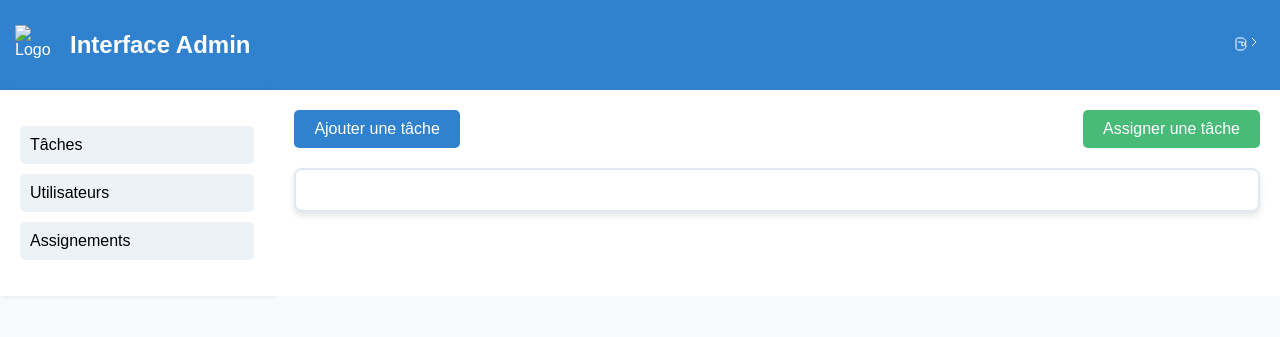
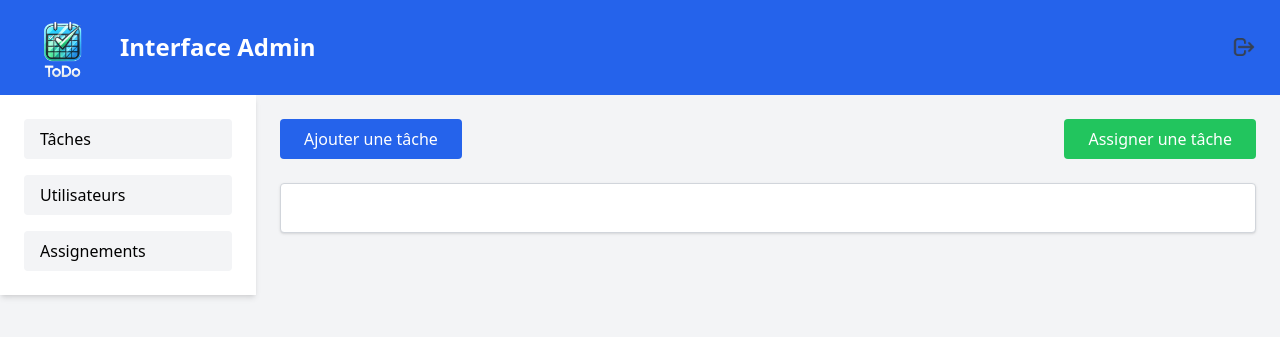
Before and after one commit to Youcode-Classe-E-2024-2025/ElHamzaoui_ZIRARI-todo_OOP, a PHP site: page / in a window 1280 px wide. Shown: the top 337 px of the page. Run offline with PHP 8.4, Linux system fonts and the light colour scheme; some libraries are stand-ins or nearby versions.

Commit message:
réglement du problème du chemain

```diff
--- a/App/view/taskForm.php
+++ /dev/null
@@ -1,305 +0,0 @@
-<!DOCTYPE html>
-<html lang="fr">
-<head>
-    <meta charset="UTF-8">
-    <meta name="viewport" content="width=device-width, initial-scale=1.0">
-    <title>Interface Admin</title>
-    <style>
-        /* Global Styles */
-        body {
-            font-family: Arial, sans-serif;
-            margin: 0;
-            padding: 0;
-            background-color: #f7fafc;
-        }
-
-        /* Header */
-        header {
-            background-color: #3182ce;
-            color: white;
-            display: flex;
-            justify-content: space-between;
-            align-items: center;
-            padding: 15px;
-        }
-
-        header img {
-            width: 40px;
-            height: 40px;
-            margin-right: 15px;
-        }
-
-        header h1 {
-            font-size: 24px;
-            font-weight: bold;
-        }
-
-        header button {
-            background: none;
-            border: none;
-            color: white;
-            font-size: 24px;
-            cursor: pointer;
-        }
-
-        /* Sidebar */
-        .sidebar {
-            width: 250px;
-            background-color: white;
-            padding: 20px;
-            box-shadow: 2px 0 5px rgba(0, 0, 0, 0.1);
-        }
-
-        .sidebar ul {
-            list-style-type: none;
-            padding: 0;
-        }
-
-        .sidebar li {
-            margin-bottom: 10px;
-        }
-
-        .sidebar button {
-            width: 100%;
-            padding: 10px;
-            text-align: left;
-            background-color: #edf2f7;
-            border: none;
-            cursor: pointer;
-            font-size: 16px;
-            border-radius: 5px;
-        }
-
-        .sidebar button:hover {
-            background-color: #e2e8f0;
-        }
-
-        /* Main Content Area */
-        .main-content {
-            padding: 20px;
-            width: calc(100% - 250px);
-            background-color: white;
-        }
-
-        .main-content .buttons {
-            display: flex;
-            justify-content: space-between;
-            margin-bottom: 20px;
-        }
-
-        .main-content button {
-            padding: 10px 20px;
-            font-size: 16px;
-            cursor: pointer;
-            border-radius: 5px;
-        }
-
-        .main-content .btn-add {
-            background-color: #3182ce;
-            color: white;
-            border: none;
-        }
-
-        .main-content .btn-assign {
-            background-color: #48bb78;
-            color: white;
-            border: none;
-        }
-
-        /* Content Box */
-        .content-box {
-            border: 2px solid #e2e8f0; /* Encadrer la zone */
-            border-radius: 8px; /* Coins arrondis */
-            background-color: white;
-            box-shadow: 0 4px 6px rgba(0, 0, 0, 0.1); /* Box shadow */
-            padding: 20px;
-        }
-
-        /* Sections */
-        .section {
-            display: none;
-        }
-
-        /* Visible Section */
-        .section.active {
-            display: block;
-        }
-
-        /* Modal Styles */
-        .modal {
-            display: none;
-            position: fixed;
-            top: 0;
-            left: 0;
-            width: 100%;
-            height: 100%;
-            background-color: rgba(0, 0, 0, 0.5);
-            justify-content: center;
-            align-items: center;
-        }
-
-        .modal-content {
-            background-color: white;
-            padding: 30px;
-            border-radius: 8px;
-            width: 450px;
-            box-shadow: 0 4px 6px rgba(0, 0, 0, 0.1);
-        }
-
-        .modal-content h2 {
-            font-size: 20px;
-            margin-bottom: 20px;
-            text-align: center;
-        }
-
-        .modal-content form {
-            display: flex;
-            flex-direction: column;
-        }
-
-        .modal-content label {
-            margin-bottom: 5px;
-            font-size: 14px;
-        }
-
-        .modal-content input, .modal-content textarea, .modal-content select {
-            margin-bottom: 15px;
-            padding: 10px;
-            font-size: 14px;
-            border: 1px solid #ccc;
-            border-radius: 5px;
-        }
-
-        .modal-content button {
-            padding: 12px 20px;
-            font-size: 16px;
-            cursor: pointer;
-            background-color: #3182ce;
-            color: white;
-            border: none;
-            border-radius: 5px;
-            margin-top: 10px;
-        }
-
-        .modal-content button.cancel {
-            background-color: #e53e3e;
-        }
-
-        .modal-content button:hover {
-            opacity: 0.9;
-        }
-    </style>
-</head>
-<body>
-
-    <!-- Header -->
-    <header>
-        <div style="display: flex; align-items: center;">
-            <!-- Logo -->
-            <img src="https://via.placeholder.com/50" alt="Logo">
-            <h1>Interface Admin</h1>
-        </div>
-        <!-- Logout Icon -->
-        <button>
-            <svg xmlns="http://www.w3.org/2000/svg" width="24" height="24" fill="none" stroke="currentColor" viewBox="0 0 24 24" class="w-6 h-6">
-                <path d="M17 16l4-4-4-4M7 12H3m4 0c2 0 4 2 4 4s-2 4-4 4H3c-1.1 0-2-.9-2-2v-8c0-1.1.9-2 2-2h4c2 0 4 2 4 4s-2 4-4 4H7z"></path>
-            </svg>
-        </button>
-    </header>
-
-    <div style="display: flex;">
-        <!-- Sidebar -->
-        <div class="sidebar">
-            <ul>
-                <li><button onclick="showSection('tasks')">Tâches</button></li>
-                <li><button onclick="showSection('users')">Utilisateurs</button></li>
-                <li><button onclick="showSection('assignments')">Assignements</button></li>
-            </ul>
-        </div>
-
-        <!-- Main Content -->
-        <div class="main-content">
-            <!-- Buttons in Content Area -->
-            <div class="buttons">
-                <button class="btn-add" onclick="openModal()">Ajouter une tâche</button>
-                <button class="btn-assign" onclick="assignTask()">Assigner une tâche</button>
-            </div>
-
-            <!-- Content Box for Displaying Sections -->
-            <div class="content-box">
-                <!-- Sections -->
-                <div id="tasks" class="section">
-                    <h2>Gestion des Tâches</h2>
-                    <p>Voici la liste des tâches.</p>
-                </div>
-                <div id="users" class="section">
-                    <h2>Gestion des Utilisateurs</h2>
-                    <p>Voici la liste des utilisateurs.</p>
-                </div>
-                <div id="assignments" class="section">
-                    <h2>Gestion des Assignements</h2>
-                    <p>Voici la liste des assignements.</p>
-                </div>
-            </div>
-        </div>
-    </div>
-
-    <!-- Modal -->
-    <div id="taskModal" class="modal">
-        <div class="modal-content">
-            <h2>Ajouter une Tâche</h2>
-            <form id="taskForm" action="controllers/TaskController.php" method="POST">
-            <!-- require_once 'App/view/taskForm.php'; -->
-                <div>
-                    <label for="title">Titre</label>
-                    <input type="text" id="title" name="title" required />
-                </div>
-                <div>
-                    <label for="description">Description</label>
-                    <textarea id="description" name="description" required></textarea>
-                </div>
-                <div>
-                    <label for="date">Date</label>
-                    <input type="date" id="date" name="date" required />
-                </div>
-                <div>
-                    <label>État</label>
-                    <div>
-                        <label><input type="radio" name="status" value="tache_simple" required /> Tâche simple</label>
-                        <label><input type="radio" name="status" value="bug" /> Bug</label>
-                        <label><input type="radio" name="status" value="Feature" /> Feature</label>
-                    </div>
-                </div>
-                <div>
-                    <label for="priority">Priorité</label>
-                    <select id="priority" name="priority">
-                        <option value="P1">P1</option>
-                        <option value="P2">P2</option>
-                        <option value="P3">P3</option>
-                    </select>
-                </div>
-                <div style="display: flex; justify-content: space-between;">
-                    <button type="submit">Enregistrer</button>
-                    <button type="button" class="cancel" onclick="closeModal()">Annuler</button>
-                </div>
-            </form>
-        </div>
-    </div>
-
-    <script>
-        function openModal() {
-            document.getElementById('taskModal').style.display = 'flex';
-        }
-
-        function closeModal() {
-            document.getElementById('taskModal').style.display = 'none';
-        }
-
-        function assignTask() {
-            alert("Assigner une tâche");
-            // Logic for assigning a task goes here
-        }
-    </script>
-
-</body>
-</html>
--- a/db.sql
+++ b/db.sql
@@ -1,4 +1,4 @@
--- Active: 1733492701458@@127.0.0.1@3306@todolist
+-- Active: 1733492701458@@127.0.0.1@3306@gestion_packages
 CREATE DATABASE todo_list ;
 
 USE todo_list;
--- a/index.php
+++ b/index.php
@@ -1,6 +1,6 @@
 <?php
 
- require_once 'App/view/taskForm.php';
+ require_once 'taskForm.php';
 
 if (isset($_GET['task']) && $_GET['task'] === 'added') {
     echo '<p>Tâche ajoutée avec succès!</p>';
--- /dev/null
+++ b/taskForm.php
@@ -0,0 +1,120 @@
+<!DOCTYPE html>
+<html lang="fr">
+<head>
+    <meta charset="UTF-8">
+    <meta name="viewport" content="width=device-width, initial-scale=1.0">
+    <title>Interface Admin</title>
+    <script src="https://cdn.tailwindcss.com"></script>
+</head>
+<body class="bg-gray-100 font-sans">
+
+    <!-- Header -->
+    <header class="bg-blue-600 text-white flex justify-between items-center px-6 py-4">
+        <div class="flex items-center">
+            <img src="images/logo.png" alt="Logo" class="w-20 h-15 mr-4">
+            <h1 class="text-2xl font-bold">Interface Admin</h1>
+        </div>
+        <button class="flex items-center space-x-2">
+        <img src="images/dec.png" alt="Logout" class="w-6 h-6">
+        </button>
+    </header>
+
+    <div class="flex">
+        <!-- Sidebar -->
+        <div class="w-64 bg-white p-6 shadow-md">
+            <ul class="space-y-4">
+                <li><button onclick="showSection('tasks')" class="w-full text-left px-4 py-2 bg-gray-100 rounded hover:bg-gray-200">Tâches</button></li>
+                <li><button onclick="showSection('users')" class="w-full text-left px-4 py-2 bg-gray-100 rounded hover:bg-gray-200">Utilisateurs</button></li>
+                <li><button onclick="showSection('assignments')" class="w-full text-left px-4 py-2 bg-gray-100 rounded hover:bg-gray-200">Assignements</button></li>
+            </ul>
+        </div>
+
+        <!-- Main Content -->
+        <div class="flex-1 p-6">
+            <!-- Buttons in Content Area -->
+            <div class="flex justify-between mb-6">
+                <button class="px-6 py-2 bg-blue-600 text-white rounded hover:bg-blue-700" onclick="openModal()">Ajouter une tâche</button>
+                <button class="px-6 py-2 bg-green-500 text-white rounded hover:bg-green-600" onclick="assignTask()">Assigner une tâche</button>
+            </div>
+
+            <!-- Content Box for Displaying Sections -->
+            <div class="bg-white border border-gray-300 rounded shadow p-6">
+                <!-- Sections -->
+                <div id="tasks" class="section hidden">
+                    <h2 class="text-xl font-bold mb-4">Gestion des Tâches</h2>
+                    <p>Voici la liste des tâches.</p>
+                </div>
+                <div id="users" class="section hidden">
+                    <h2 class="text-xl font-bold mb-4">Gestion des Utilisateurs</h2>
+                    <p>Voici la liste des utilisateurs.</p>
+                </div>
+                <div id="assignments" class="section hidden">
+                    <h2 class="text-xl font-bold mb-4">Gestion des Assignements</h2>
+                    <p>Voici la liste des assignements.</p>
+                </div>
+            </div>
+        </div>
+    </div>
+
+    <!-- Modal -->
+    <div id="taskModal" class="modal fixed inset-0 bg-black bg-opacity-50 flex justify-center items-center hidden">
+        <div class="bg-white p-6 rounded shadow-lg w-96">
+            <h2 class="text-xl font-bold text-center mb-4">Ajouter une Tâche</h2>
+            <form id="taskForm" action="TaskController.php" method="POST"  class="space-y-4">
+                <div>
+                    <label for="title" class="block text-sm font-medium">Titre</label>
+                    <input type="text" id="title" name="title" required class="w-full px-4 py-2 border rounded">
+                </div>
+                <div>
+                    <label for="description" class="block text-sm font-medium">Description</label>
+                    <textarea id="description" name="description" required class="w-full px-4 py-2 border rounded"></textarea>
+                </div>
+                <div>
+                    <label for="date" class="block text-sm font-medium">Date</label>
+                    <input type="date" id="date" name="date" required class="w-full px-4 py-2 border rounded">
+                </div>
+                <div>
+                    <label class="block text-sm font-medium">État</label>
+                    <div class="flex space-x-4">
+                        <label><input type="radio" name="status" value="tache_simple" required class="mr-2"> Tâche simple</label>
+                        <label><input type="radio" name="status" value="bug" class="mr-2"> Bug</label>
+                        <label><input type="radio" name="status" value="Feature" class="mr-2"> Feature</label>
+                    </div>
+                </div>
+                <div>
+                    <label for="priority" class="block text-sm font-medium">Priorité</label>
+                    <select id="priority" name="priority" class="w-full px-4 py-2 border rounded">
+                        <option value="P1">P1</option>
+                        <option value="P2">P2</option>
+                        <option value="P3">P3</option>
+                    </select>
+                </div>
+                <div class="flex justify-between">
+                    <button type="submit" class="px-6 py-2 bg-blue-600 text-white rounded hover:bg-blue-700">Enregistrer</button>
+                    <button type="button" class="px-6 py-2 bg-red-500 text-white rounded hover:bg-red-600" onclick="closeModal()">Annuler</button>
+                </div>
+            </form>
+        </div>
+    </div>
+
+    <script>
+        function openModal() {
+            document.getElementById('taskModal').classList.remove('hidden');
+        }
+
+        function closeModal() {
+            document.getElementById('taskModal').classList.add('hidden');
+        }
+
+        function assignTask() {
+            alert("Assigner une tâche");
+        }
+
+        function showSection(sectionId) {
+            document.querySelectorAll('.section').forEach(section => section.classList.add('hidden'));
+            document.getElementById(sectionId).classList.remove('hidden');
+        }
+    </script>
+
+</body>
+</html>
```
Also changed, not shown: TaskController.php (renamed from App/controllers/TaskController.php, +5 -4 lines), login.php (added, +94 -0 lines), user.php (added, +115 -0 lines), TaskModel.php (renamed from App/model/TaskModel.php), images/dec.png (added), images/logo.png (added).
